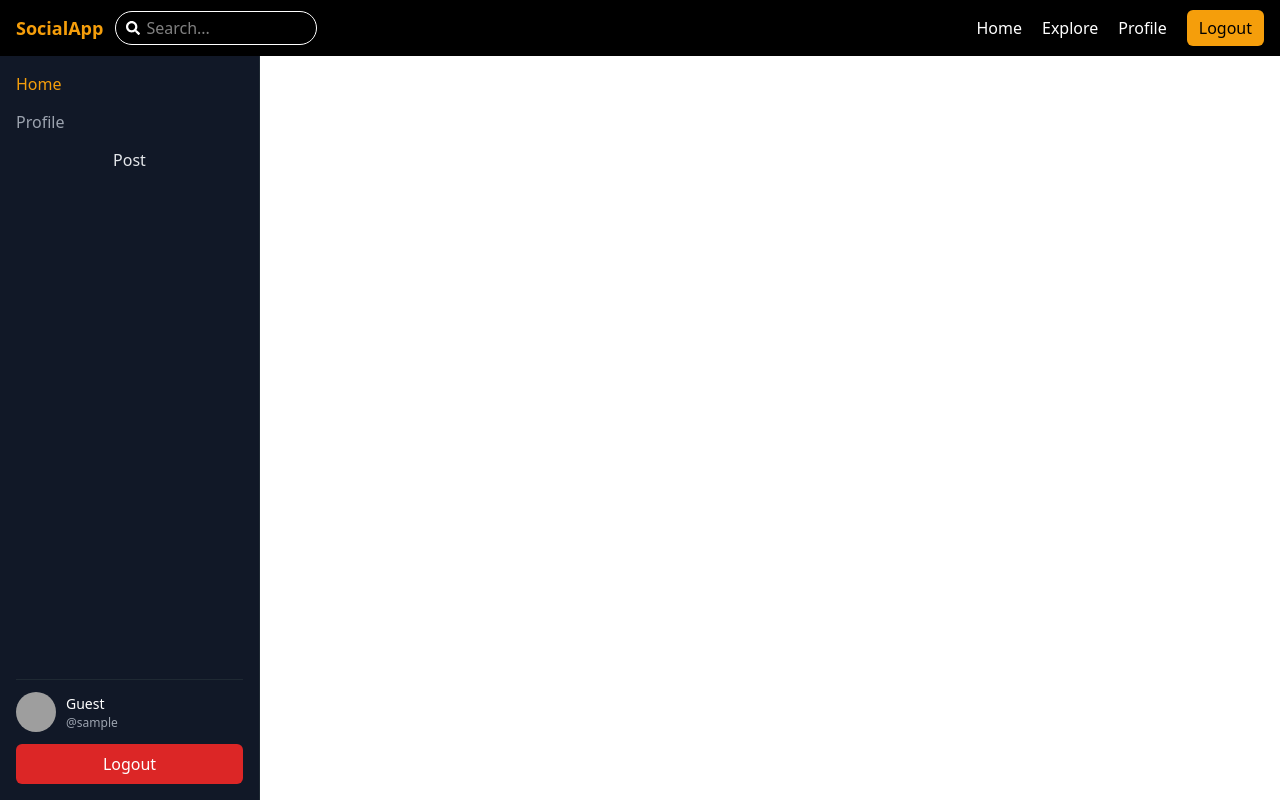
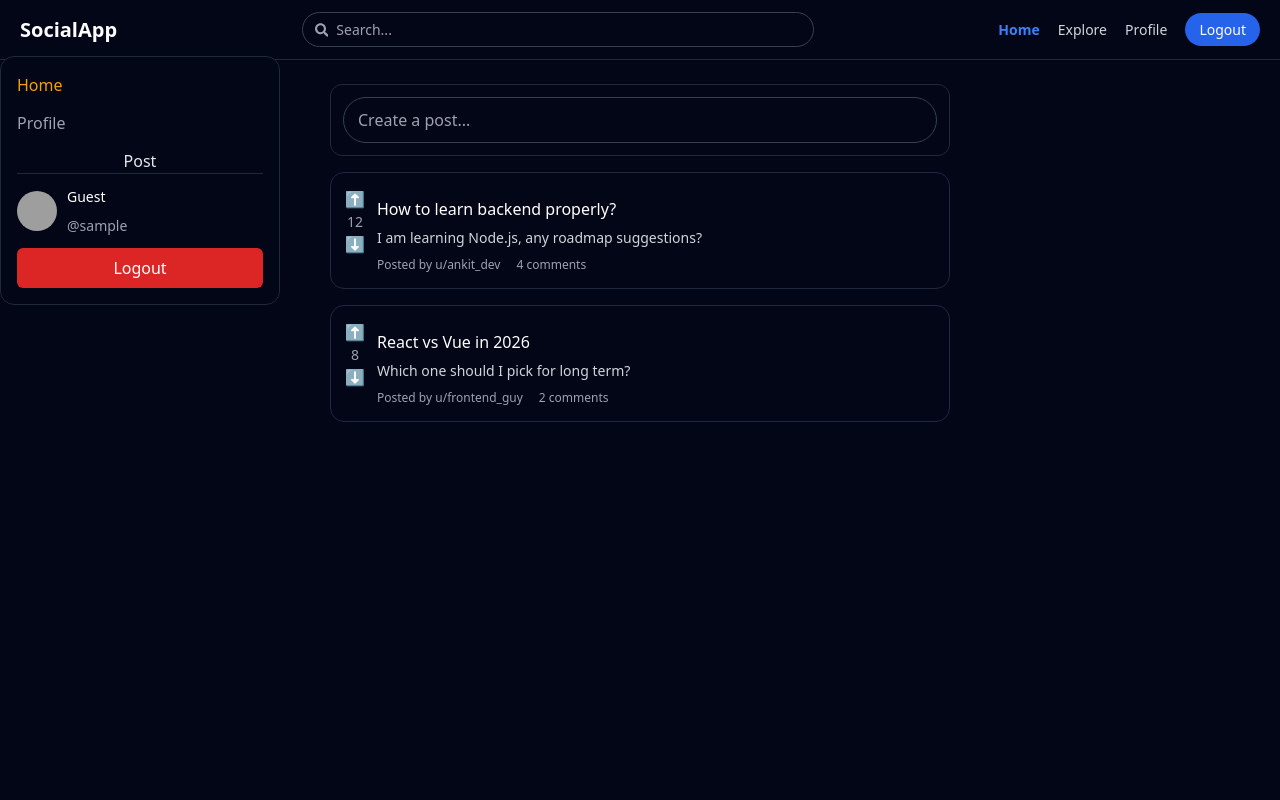
Before and after one commit to ankit-kr-maurya-82/social_media_app, a React (Vite) app in the folder fronted/: page / in a window 1280 px wide. Built offline with nearby package versions, Linux system fonts and the light colour scheme; sample sign-in values are in the browser's storage; grey boxes are pictures that could not be loaded.

Commit message:
Ui change home pg

```diff
--- a/fronted/src/components/Header/header.css
+++ b/fronted/src/components/Header/header.css
@@ -1,51 +1,50 @@
-* {
-  margin: 0;
-  padding: 0;
-  box-sizing: border-box;
-}
-
-/* Header */
+/* ===== Header Wrapper ===== */
 .header {
-  position: fixed;
+  position: sticky;
   top: 0;
-  width: 100%;
-  background-color: black;
-  padding: 10px 16px;
+  z-index: 100;
+  height: 60px;
+  padding: 0 20px;
+  background: #020617;
+  border-bottom: 1px solid #1f2937;
   display: flex;
   align-items: center;
   justify-content: space-between;
-  z-index: 100;
 }
 
-/* Left section */
+/* ===== Left Section ===== */
 .leftSection {
   display: flex;
   align-items: center;
-  gap: 12px;
+  gap: 20px;
 }
 
 /* Logo */
 .logo {
-  color: #f59e0b;
-  font-weight: bold;
-  font-size: 18px;
+  font-size: 20px;
+  font-weight: 700;
+  color: #ffffff;
   text-decoration: none;
 }
 
-/* Search box */
+.logo:hover {
+  color: #60a5fa;
+}
+
+/* ===== Search Box ===== */
 .searchBox {
   display: flex;
   align-items: center;
-  background-color: black;
-  border: 1px solid white;
-  border-radius: 20px;
-  padding: 4px 10px;
+  background: #020617;
+  border: 1px solid #374151;
+  border-radius: 999px;
+  padding: 6px 12px;
+  width: 32rem;
 }
 
 .searchIcon {
-  color: white;
+  color: #9ca3af;
   font-size: 14px;
-  margin-right: 6px;
 }
 
 .searchInput {
@@ -53,57 +52,85 @@
   border: none;
   outline: none;
   color: white;
-  width: 160px;
+  padding-left: 8px;
+  width: 100%;
+  font-size: 14px;
 }
 
-/* Navigation */
+.searchInput::placeholder {
+  color: #9ca3af;
+}
+
+/* ===== Desktop Nav ===== */
 .navLinks {
   display: flex;
   align-items: center;
-  gap: 20px;
+  gap: 18px;
 }
 
 .navLinks a {
-  color: white;
+  color: #d1d5db;
   text-decoration: none;
+  font-size: 14px;
+}
+
+.navLinks a.active {
+  color: #3b82f6;
+  font-weight: 600;
+}
+
+.navLinks a:hover {
+  color: #ffffff;
 }
 
 /* Button */
 .btn {
-  background-color: #f59e0b;
+  background: #2563eb;
   border: none;
-  padding: 6px 12px;
-  border-radius: 6px;
+  padding: 6px 14px;
+  border-radius: 999px;
+  color: white;
+  font-size: 14px;
   cursor: pointer;
 }
 
-/* Hamburger */
+.btn:hover {
+  background: #1d4ed8;
+}
+
+/* ===== Hamburger ===== */
 .hamburger {
-  font-size: 22px;
+  font-size: 20px;
   color: white;
   cursor: pointer;
 }
 
-/* Mobile Menu */
+/* ===== Mobile Menu ===== */
 .mobileMenu {
   position: fixed;
   top: 60px;
-  width: 100%;
-  background-color: black;
+  right: 0;
+  width: 220px;
+  background: #020617;
+  border-left: 1px solid #1f2937;
+  height: calc(100vh - 60px);
   display: flex;
   flex-direction: column;
+  padding: 20px;
   gap: 16px;
-  padding: 20px;
-  z-index: 99;
 }
 
 .mobileMenu a {
-  color: white;
+  color: #e5e7eb;
   text-decoration: none;
-  font-size: 16px;
+  font-size: 15px;
 }
 
-/* Responsive */
+.mobileMenu a:hover {
+  color: #60a5fa;
+}
+
+/* ===== Responsive ===== */
 .desktopOnly {
   display: flex;
 }
@@ -121,7 +148,7 @@
     display: block;
   }
 
-  .searchInput {
-    width: 110px;
+  .searchBox {
+    display: none;
   }
 }
--- a/fronted/src/main.jsx
+++ b/fronted/src/main.jsx
@@ -4,7 +4,7 @@ import './index.css'
 import App from './App.jsx'
 import { createBrowserRouter, RouterProvider } from 'react-router-dom'
 import Layout from './Layout.jsx'
-import Home from './pages/Home/Home.jsx'
+import Home from './pages/Home.jsx'
 import About from './components/About/About.jsx'
 import Profile from './pages/Profile.jsx'
 import Register from './pages/Register.jsx'
@@ -28,7 +28,8 @@ const router = createBrowserRouter([
       {
         element: <ProtectedRoute />,
         children: [
-          { index: true, element: <Home /> },
+          // { index: true, element: <Home /> },
+          { path: "/", element: <Home /> },
           { path: "about", element: <About /> },
           { path: "profile", element: <Profile /> },
           { path: "post", element: <Post /> },
--- /dev/null
+++ b/fronted/src/pages/CSS/Home.css
@@ -0,0 +1,145 @@
+/* Layout */
+.home-container {
+  display: flex;
+  justify-content: center;
+  gap: 24px;
+  padding: 24px;
+  background: #020617;
+  min-height: calc(100vh - 60px);
+}
+
+/* Feed */
+.feed {
+  width: 100%;
+  max-width: 620px;
+  display: flex;
+  flex-direction: column;
+  gap: 16px;
+}
+
+/* Create Post */
+.create-post {
+  background: #020617;
+  border: 1px solid #1f2937;
+  border-radius: 12px;
+  padding: 12px;
+}
+
+.create-post input {
+  width: 100%;
+  background: #020617;
+  border: 1px solid #374151;
+  padding: 10px 14px;
+  border-radius: 999px;
+  color: white;
+  outline: none;
+}
+
+.create-post input::placeholder {
+  color: #9ca3af;
+}
+
+/* Post Card */
+.post-card {
+  display: flex;
+  background: #020617;
+  border: 1px solid #1f2937;
+  border-radius: 14px;
+  padding: 12px;
+  gap: 12px;
+}
+
+/* Votes */
+.vote-section {
+  display: flex;
+  flex-direction: column;
+  align-items: center;
+  color: #9ca3af;
+  font-size: 14px;
+}
+
+.vote-section button {
+  background: none;
+  border: none;
+  color: #9ca3af;
+  cursor: pointer;
+  font-size: 16px;
+}
+
+.vote-section button:hover {
+  color: #3b82f6;
+}
+
+/* Post Content */
+.post-content h3 {
+  color: white;
+  font-size: 16px;
+  margin-bottom: 6px;
+}
+
+.post-content p {
+  color: #d1d5db;
+  font-size: 14px;
+}
+
+/* Footer */
+.post-footer {
+  margin-top: 8px;
+  display: flex;
+  gap: 16px;
+  font-size: 12px;
+  color: #9ca3af;
+}
+
+/* Sidebar */
+.sidebar {
+  width: 280px;
+  background: #020617;
+  border: 1px solid #1f2937;
+  border-radius: 14px;
+  padding: 16px;
+  height: fit-content;
+}
+
+.sidebar h4 {
+  color: white;
+  margin-bottom: 8px;
+}
+
+.sidebar p {
+  color: #9ca3af;
+  font-size: 14px;
+}
+
+.create-btn {
+  margin-top: 12px;
+  width: 100%;
+  padding: 10px;
+  border-radius: 999px;
+  border: none;
+  background: #2563eb;
+  color: white;
+  cursor: pointer;
+}
+
+.create-btn:hover {
+  background: #1d4ed8;
+}
+
+/* Responsive */
+@media (max-width: 900px) {
+  .sidebar {
+    display: none;
+  }
+}
+.post-content {
+  cursor: pointer;
+}
+
+.create-post {
+  cursor: pointer;
+}
+
+.create-post:hover {
+  border-color: #3b82f6;
+}
--- /dev/null
+++ b/fronted/src/pages/Home.jsx
@@ -0,0 +1,94 @@
+import React, { useContext, useState } from "react";
+import { useNavigate } from "react-router-dom";
+import UserContext from "../context/UserContext";
+import "./CSS/Home.css";
+
+const dummyPosts = [
+  {
+    id: 1,
+    title: "How to learn backend properly?",
+    content: "I am learning Node.js, any roadmap suggestions?",
+    author: "ankit_dev",
+    votes: 12,
+    comments: 4,
+  },
+  {
+    id: 2,
+    title: "React vs Vue in 2026",
+    content: "Which one should I pick for long term?",
+    author: "frontend_guy",
+    votes: 8,
+    comments: 2,
+  },
+];
+
+const Home = () => {
+  const { user } = useContext(UserContext);
+  const navigate = useNavigate();
+
+  const [posts, setPosts] = useState(dummyPosts);
+
+  const handleCreatePost = () => {
+    if (!user) {
+      navigate("/login");
+      return;
+    }
+    navigate("/create-post");
+  };
+
+  const handleVote = (id, type) => {
+    setPosts((prev) =>
+      prev.map((post) =>
+        post.id === id
+          ? {
+              ...post,
+              votes: type === "up" ? post.votes + 1 : post.votes - 1,
+            }
+          : post
+      )
+    );
+  };
+
+  return (
+    <div className="home-container">
+      <div className="feed">
+        {/* Create Post */}
+        <div className="create-post" onClick={handleCreatePost}>
+          <input
+            type="text"
+            placeholder={
+              user ? "Create a post..." : "Login to create a post"
+            }
+            disabled
+          />
+        </div>
+
+        {/* Posts */}
+        {posts.map((post) => (
+          <div className="post-card" key={post.id}>
+            <div className="vote-section">
+              <button onClick={() => handleVote(post.id, "up")}>⬆</button>
+              <span>{post.votes}</span>
+              <button onClick={() => handleVote(post.id, "down")}>⬇</button>
+            </div>
+
+            <div
+              className="post-content"
+              onClick={() => navigate(`/post/${post.id}`)}
+            >
+              <h3>{post.title}</h3>
+              <p>{post.content}</p>
+
+              <div className="post-footer">
+                <span>Posted by u/{post.author}</span>
+                <span>{post.comments} comments</span>
+              </div>
+            </div>
+          </div>
+        ))}
+      </div>
+    </div>
+  );
+};
+
+export default Home;
```
Also changed, not shown: fronted/src/components/Header/Header.jsx (+5 -3 lines).
